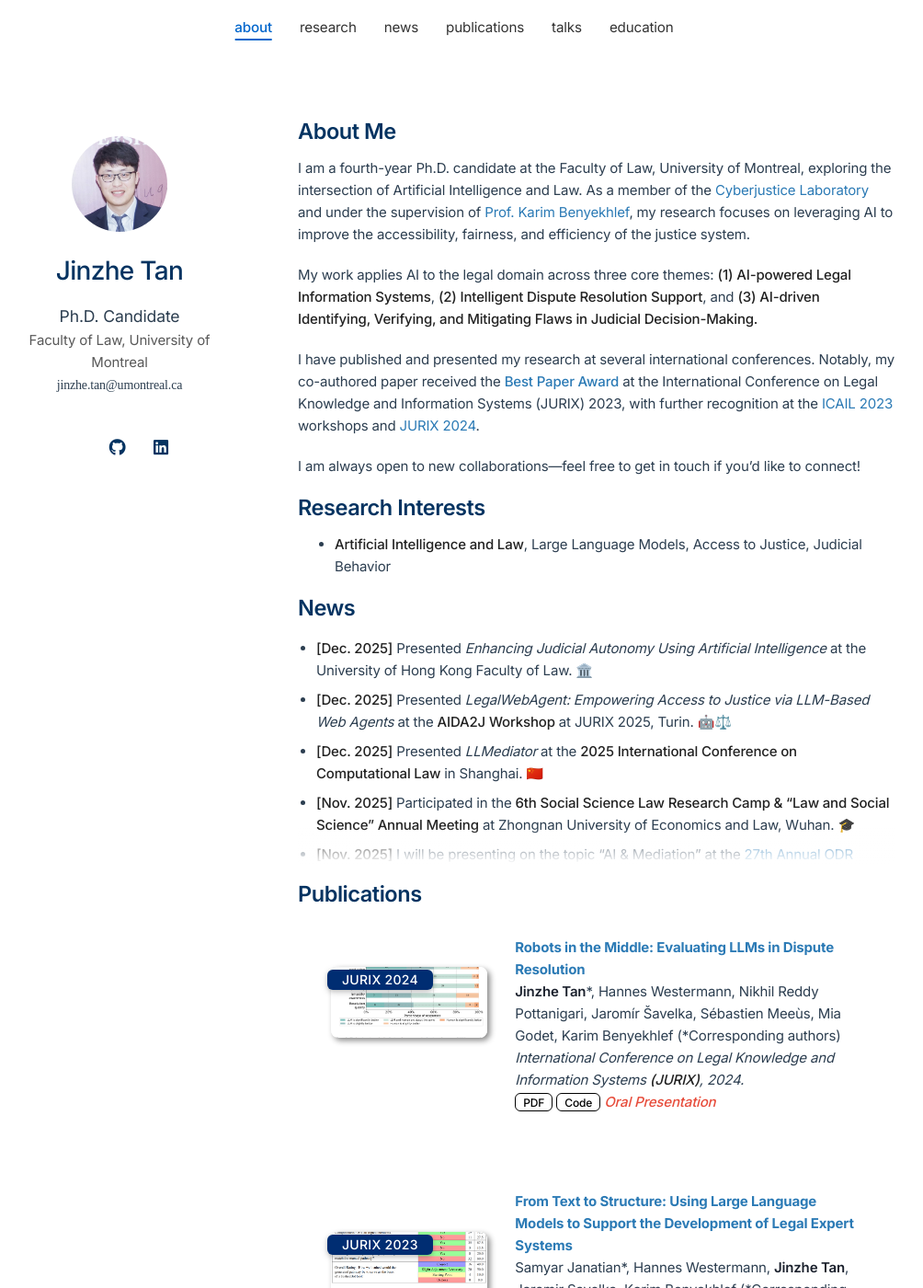
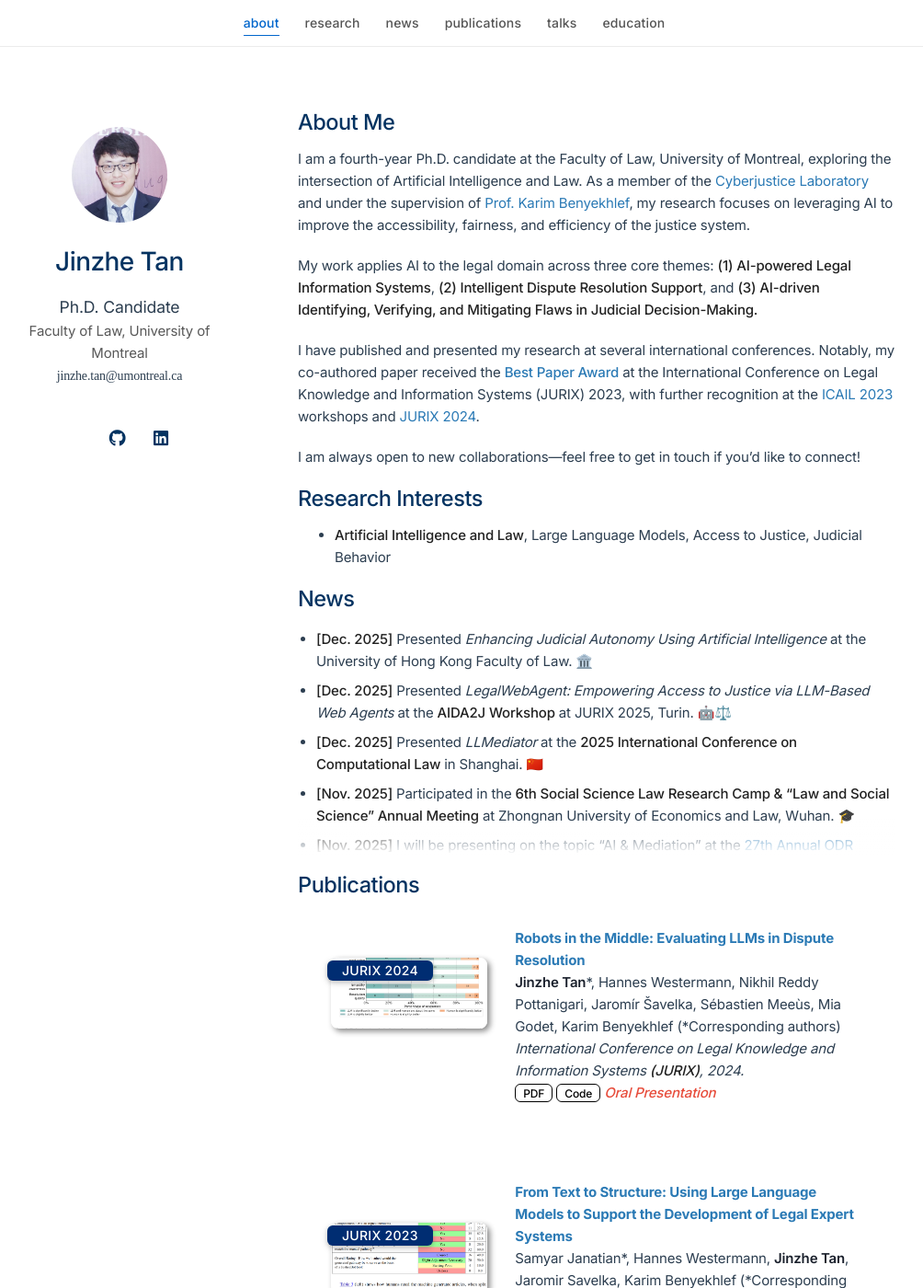
Before and after one commit to JinzheTan/jinzhetan.github.io, a Jekyll site: the page built from index.md, in a window 1280 px wide and 1400 px high. Shown: the whole window at 92% size, without its empty margins (146-1150 px from the left). Built offline with Jekyll 4.4.1, drawn with Linux system fonts in a browser that asks for light colours; nearby versions of some CDN libraries; a style sheet for code colours, icons or effects is not loaded; our own code applies the rules of GitHub Pages for plain Markdown files.

Commit message:
Revamp homepage CSS and minor layout fixes
Refactor homepage styles: consolidate CSS variables, slim down nav (height, borders, blur), add dark-mode variables, improve mobile hamburger/nav behavior and transitions, and modernize publications, news scrollbar and badge styles. Reduce layout shifts and improve accessibility (focus styles, smoother fonts) and tidy responsive rules. Add .education-logo-crop and apply object-fit cropping for education images. Also set footer width:100% in minimal-light and minimal-light-no-dark-mode SCSS files and update index.md to use the new crop class.

```diff
--- a/_layouts/homepage.html
+++ b/_layouts/homepage.html
@@ -41,211 +41,216 @@
     {% endif %}
 
     <style>
-      /* CSS Variables for theming - Optimization #10 */
       :root {
-        --nav-height: 60px;
-        --nav-bg-light: rgba(255, 255, 255, 0.95);
-        --nav-bg-dark: rgba(32, 33, 43, 0.95);
-        --nav-text-light: #333;
-        --nav-text-dark: #e0e0e0;
-        --nav-accent-light: #0066cc;
-        --nav-accent-dark: #4da6ff;
-        --nav-shadow: 0 2px 10px rgba(0, 0, 0, 0.1);
+        --nav-height: 50px;
+        --nav-text: #555;
+        --nav-text-active: #0066cc;
+        --nav-bg: rgba(255, 255, 255, 0.92);
+        --nav-border: rgba(0, 0, 0, 0.08);
+        --page-bg: #fff;
+      }
+
+      @media (prefers-color-scheme: dark) {
+        :root {
+          --nav-text: #b0b0b0;
+          --nav-text-active: #4da6ff;
+          --nav-bg: rgba(32, 33, 43, 0.92);
+          --nav-border: rgba(255, 255, 255, 0.08);
+          --page-bg: #20212b;
+        }
       }
 
       .image.avatar img {
         border-radius: 50%;
       }
 
-      /* Navigation Bar Styles */
+      /* --- Navigation --- */
       .top-nav {
         position: fixed;
         top: 0;
         left: 0;
         right: 0;
-        background: var(--nav-bg-light);
-        /* Optimization #7: Fallback for browsers without backdrop-filter support */
-        background: rgba(255, 255, 255, 0.98);
-        backdrop-filter: blur(10px);
-        -webkit-backdrop-filter: blur(10px);
+        background: var(--nav-bg);
+        backdrop-filter: blur(12px);
+        -webkit-backdrop-filter: blur(12px);
         z-index: 1000;
-        padding: 0;
-        /* Optimization #3: No shadow by default, added on scroll */
-        box-shadow: none;
-        /* Optimization #5: Fade-in animation */
-        animation: navFadeIn 0.5s ease-in;
+        border-bottom: 1px solid var(--nav-border);
         transition: box-shadow 0.3s ease;
-        /* Fix: Prevent layout shifts and bouncing */
-        min-height: 60px;
-        will-change: box-shadow;
-        /* Fix: Prevent mobile browser address bar from causing repaints */
-        -webkit-transform: translateZ(0);
-        transform: translateZ(0);
-        -webkit-backface-visibility: hidden;
-        backface-visibility: hidden;
       }
 
-      /* Optimization #5: Fade-in keyframes */
-      @keyframes navFadeIn {
-        from {
-          opacity: 0;
-          transform: translateY(-10px);
-        }
-        to {
-          opacity: 1;
-          transform: translateY(0);
-        }
-      }
-
-      /* Optimization #3: Shadow on scroll */
       .top-nav.scrolled {
-        box-shadow: var(--nav-shadow);
+        box-shadow: 0 1px 8px rgba(0, 0, 0, 0.06);
       }
 
       .nav-container {
-        max-width: 1200px;
+        max-width: 960px;
         margin: 0 auto;
-        padding: 15px 20px;
+        padding: 0 20px;
         display: flex;
         justify-content: center;
         align-items: center;
-        /* Fix: Stable height to prevent bouncing */
-        min-height: 30px;
+        height: var(--nav-height);
       }
 
-      /* Optimization #2: Hamburger menu button for mobile */
       .hamburger {
         display: none;
-        flex-direction: column;
-        cursor: pointer;
-        padding: 5px;
-        z-index: 1001;
-        /* Optimization #6: ARIA support */
         background: none;
         border: none;
+        cursor: pointer;
+        padding: 6px;
         position: absolute;
-        left: 20px;
-        transition: transform 0.2s ease;
-      }
-
-      .hamburger:hover {
-        transform: scale(1.1);
-      }
-
-      .hamburger:active {
-        transform: scale(0.95);
+        left: 16px;
+        top: 50%;
+        transform: translateY(-50%);
       }
 
       .hamburger span {
-        width: 25px;
+        display: block;
+        width: 20px;
         height: 2px;
-        background-color: var(--nav-text-light);
-        margin: 3px 0;
-        transition: all 0.3s ease;
-        border-radius: 2px;
+        background: var(--nav-text);
+        margin: 4px 0;
+        border-radius: 1px;
+        transition: all 0.25s ease;
       }
 
       .nav-links {
         display: flex;
-        gap: 30px;
+        gap: 28px;
         list-style: none;
         margin: 0;
         padding: 0;
-        /* Fix: Ensure perfect centering */
-        justify-content: center;
         align-items: center;
       }
 
       .nav-links a {
         text-decoration: none;
-        color: var(--nav-text-light);
-        font-weight: normal;
-        font-size: 0.95rem;
-        transition: color 0.3s ease, transform 0.2s ease;
+        color: var(--nav-text);
+        font-size: 0.875rem;
+        font-weight: 450;
+        letter-spacing: 0.01em;
+        padding: 4px 0;
         position: relative;
-        /* Optimization #6: Keyboard focus */
-        outline-offset: 4px;
-      }
-
-      /* Optimization #8: Subtle emphasis on 'about' */
-      .nav-links li:first-child a {
-        font-weight: 500;
+        transition: color 0.2s ease;
       }
 
       .nav-links a:hover,
-      .nav-links a:focus {
-        color: var(--nav-accent-light);
-        transform: translateY(-1px);
-      }
-
-      /* Optimization #6: Keyboard focus style */
       .nav-links a:focus-visible {
-        outline: 2px solid var(--nav-accent-light);
-        border-radius: 3px;
+        color: var(--nav-text-active);
       }
 
       .nav-links a::after {
         content: '';
         position: absolute;
+        bottom: -2px;
+        left: 0;
         width: 0;
-        height: 2px;
-        bottom: -5px;
-        left: 50%;
-        background-color: var(--nav-accent-light);
-        transition: all 0.3s ease;
-        transform: translateX(-50%);
+        height: 1.5px;
+        background: var(--nav-text-active);
+        transition: width 0.2s ease;
       }
 
       .nav-links a:hover::after,
-      .nav-links a:focus::after {
-        width: 100%;
-      }
-
-      /* Optimization #1: Active state for current section */
-      .nav-links a.active {
-        color: var(--nav-accent-light);
-      }
-
       .nav-links a.active::after {
         width: 100%;
       }
 
-      /* Optimization #4: Use CSS variable for body padding */
+      .nav-links a.active {
+        color: var(--nav-text-active);
+      }
+
+      .nav-links a:focus-visible {
+        outline: 2px solid var(--nav-text-active);
+        outline-offset: 3px;
+        border-radius: 2px;
+      }
+
       body {
         padding-top: var(--nav-height);
+        -webkit-font-smoothing: antialiased;
+        -moz-osx-font-smoothing: grayscale;
       }
 
-      /* Dark mode support - Enhanced for modern look */
-      @media (prefers-color-scheme: dark) {
-        :root {
-          --nav-bg-light: var(--nav-bg-dark);
-          --nav-text-light: var(--nav-text-dark);
-          --nav-accent-light: var(--nav-accent-dark);
+      /* --- Mobile nav --- */
+      @media (max-width: 768px) {
+        .nav-container {
+          padding: 0 16px;
+          position: relative;
         }
 
-        .top-nav {
-          /* Fix: Match page background color #20212b */
-          background: rgba(32, 33, 43, 0.98);
+        .hamburger {
+          display: block;
         }
 
-        .hamburger span {
-          background-color: var(--nav-text-dark);
+        .hamburger.active span:nth-child(1) {
+          transform: rotate(45deg) translate(4px, 4px);
+        }
+        .hamburger.active span:nth-child(2) {
+          opacity: 0;
+        }
+        .hamburger.active span:nth-child(3) {
+          transform: rotate(-45deg) translate(5px, -5px);
         }
 
-        /* Modern dark mode cards */
+        .nav-links {
+          position: fixed;
+          top: var(--nav-height);
+          left: 0;
+          right: 0;
+          flex-direction: column;
+          gap: 0;
+          background: var(--nav-bg);
+          backdrop-filter: blur(12px);
+          -webkit-backdrop-filter: blur(12px);
+          max-height: 0;
+          overflow: hidden;
+          transition: max-height 0.3s ease;
+          border-bottom: 1px solid transparent;
+        }
+
+        .nav-links.active {
+          max-height: 400px;
+          border-bottom-color: var(--nav-border);
+        }
+
+        .nav-links li {
+          list-style: none;
+        }
+
+        .nav-links a {
+          display: block;
+          padding: 12px 24px;
+          font-size: 0.9rem;
+          text-align: center;
+        }
+
+        .nav-links a::after {
+          display: none;
+        }
+
+        .nav-links a:hover,
+        .nav-links a.active {
+          background: rgba(128, 128, 128, 0.08);
+        }
+      }
+
+      /* --- Dark mode enhancements --- */
+      @media (prefers-color-scheme: dark) {
+        .top-nav.scrolled {
+          box-shadow: 0 1px 8px rgba(0, 0, 0, 0.2);
+        }
+
         .publications li:hover {
           box-shadow: 0 4px 12px rgba(255, 255, 255, 0.05);
           background: rgba(255, 255, 255, 0.03);
         }
 
-        /* Better contrast for dark mode */
         .btn:hover {
           box-shadow: 0 2px 8px rgba(255, 255, 255, 0.08);
         }
       }
 
-      /* Optimization #2: Mobile Responsive Design with Hamburger Menu */
-      /* Education section styles - moved from inline */
+      /* --- Education --- */
       .education-item {
         display: flex;
         align-items: center;
@@ -260,7 +265,12 @@
         flex-shrink: 0;
       }
 
-      /* Publications responsive image optimization */
+      .education-logo-crop {
+        object-fit: cover;
+        object-position: left center;
+      }
+
+      /* --- Publications --- */
       .publications .teaser {
         width: 100%;
         height: auto;
@@ -281,19 +291,6 @@
         margin-bottom: 15px;
       }
 
-      /* Modern UI enhancements */
-      /* Smooth text rendering */
-      body {
-        -webkit-font-smoothing: antialiased;
-        -moz-osx-font-smoothing: grayscale;
-      }
-
-      /* Modern card-like sections */
-      section {
-        background: transparent;
-      }
-
-      /* Enhanced publication cards */
       .publications li {
         transition: transform 0.2s ease, box-shadow 0.2s ease;
         padding: 1rem;
@@ -305,7 +302,17 @@
         box-shadow: 0 4px 12px rgba(0, 0, 0, 0.08);
       }
 
-      /* Modern badge styling */
+      .publications .author strong {
+        font-weight: 600;
+        color: #1a202c;
+      }
+
+      @media (prefers-color-scheme: dark) {
+        .publications .author strong {
+          color: #e0e0e0;
+        }
+      }
+
       .badge {
         font-weight: 500;
         letter-spacing: 0.02em;
@@ -326,35 +332,14 @@
         box-shadow: 0 2px 8px rgba(0, 0, 0, 0.12);
       }
 
-      /* Modern heading styles */
-      h1 {
-        letter-spacing: -0.025em;
-      }
-
-      h2 {
-        letter-spacing: -0.02em;
-        font-weight: 600;
-      }
-
-      /* Enhanced author name in publications */
-      .publications .author strong {
-        font-weight: 600;
-        color: #1a202c;
-      }
-
-      @media (prefers-color-scheme: dark) {
-        .publications .author strong {
-          color: #e0e0e0;
-        }
-      }
-
-      /* Scrollable News Section */
+      /* --- Scrollable News --- */
       .news-scroll {
         max-height: 250px;
         overflow-y: auto;
-        position: relative;
         padding-right: 4px;
         scroll-behavior: smooth;
+        scrollbar-width: thin;
+        scrollbar-color: rgba(0, 0, 0, 0.15) transparent;
       }
 
       .news-scroll ul {
@@ -367,46 +352,17 @@
         line-height: 1.6;
       }
 
-      .news-scroll::-webkit-scrollbar {
-        width: 4px;
+      .news-scroll::-webkit-scrollbar { width: 4px; }
+      .news-scroll::-webkit-scrollbar-track { background: transparent; }
+      .news-scroll::-webkit-scrollbar-thumb { background: rgba(0,0,0,0.15); border-radius: 4px; }
+      .news-scroll::-webkit-scrollbar-thumb:hover { background: rgba(0,0,0,0.3); }
+
+      @media (prefers-color-scheme: dark) {
+        .news-scroll { scrollbar-color: rgba(255,255,255,0.15) transparent; }
+        .news-scroll::-webkit-scrollbar-thumb { background: rgba(255,255,255,0.15); }
+        .news-scroll::-webkit-scrollbar-thumb:hover { background: rgba(255,255,255,0.3); }
       }
 
-      .news-scroll::-webkit-scrollbar-track {
-        background: transparent;
-        border-radius: 4px;
-      }
-
-      .news-scroll::-webkit-scrollbar-thumb {
-        background: rgba(0, 0, 0, 0.15);
-        border-radius: 4px;
-      }
-
-      .news-scroll::-webkit-scrollbar-thumb:hover {
-        background: rgba(0, 0, 0, 0.3);
-      }
-
-      @media (prefers-color-scheme: dark) {
-        .news-scroll::-webkit-scrollbar-thumb {
-          background: rgba(255, 255, 255, 0.15);
-        }
-        .news-scroll::-webkit-scrollbar-thumb:hover {
-          background: rgba(255, 255, 255, 0.3);
-        }
-      }
-
-      /* Firefox scrollbar */
-      .news-scroll {
-        scrollbar-width: thin;
-        scrollbar-color: rgba(0, 0, 0, 0.15) transparent;
-      }
-
-      @media (prefers-color-scheme: dark) {
-        .news-scroll {
-          scrollbar-color: rgba(255, 255, 255, 0.15) transparent;
-        }
-      }
-
-      /* Bottom fade overlay to indicate more content */
       .news-scroll-wrapper {
         position: relative;
         margin-bottom: 20px;
@@ -419,38 +375,19 @@
         left: 0;
         right: 0;
         height: 40px;
-        background: linear-gradient(to bottom, transparent, #fff);
+        background: linear-gradient(to bottom, transparent, var(--page-bg));
         pointer-events: none;
         transition: opacity 0.3s ease;
-        border-radius: 0 0 4px 4px;
       }
 
       .news-scroll-wrapper.scrolled-bottom::after {
         opacity: 0;
       }
 
-      @media (prefers-color-scheme: dark) {
-        .news-scroll-wrapper::after {
-          background: linear-gradient(to bottom, transparent, #20212b);
-        }
-      }
+      @media (max-width: 768px) {
+        .news-scroll { max-height: 200px; }
 
-      @media (max-width: 768px) {
-        .news-scroll {
-          max-height: 200px;
-        }
-      }
-
-      /* Smooth transitions for all interactive elements */
-      a, button, .nav-links a {
-        transition: all 0.2s cubic-bezier(0.4, 0, 0.2, 1);
-      }
-
-      @media (max-width: 768px) {
-        /* Publications mobile optimization */
-        .publications .pub-row {
-          flex-direction: column;
-        }
+        .publications .pub-row { flex-direction: column; }
 
         .publications .col-sm-3,
         .publications .col-sm-9 {
@@ -469,134 +406,13 @@
           max-width: 300px;
           margin: 0 auto;
         }
-
-        .nav-container {
-          padding: 10px 15px;
-          position: relative;
-          justify-content: center;
-          min-height: 30px;
-        }
-
-        .hamburger {
-          display: flex;
-          padding: 3px;
-          /* Fix: Ensure hamburger stays in position */
-          flex-shrink: 0;
-        }
-
-        .hamburger span {
-          width: 22px;
-          height: 2px;
-        }
-
-        .nav-links {
-          position: fixed;
-          top: 60px;
-          left: 0;
-          right: 0;
-          flex-direction: column;
-          gap: 0;
-          background: rgba(255, 255, 255, 0.98);
-          backdrop-filter: blur(10px);
-          -webkit-backdrop-filter: blur(10px);
-          padding: 0;
-          max-height: 0;
-          overflow: hidden;
-          transition: max-height 0.3s ease, padding 0.3s ease, box-shadow 0.3s ease, border-bottom 0.3s ease;
-          box-shadow: none;
-          z-index: 999;
-          border-bottom: none;
-          /* Fix: Prevent layout shift */
-          will-change: max-height;
-        }
-
-        .nav-links.active {
-          max-height: 500px;
-          padding: 15px 20px;
-          box-shadow: 0 2px 10px rgba(0, 0, 0, 0.1);
-          border-bottom: 1px solid rgba(0, 0, 0, 0.1);
-          /* Fix: Center align all items */
-          align-items: center;
-          justify-content: center;
-        }
-
-        .nav-links li {
-          width: 100%;
-          text-align: center;
-          padding: 0;
-          margin: 0;
-          border-bottom: 1px solid rgba(0,0,0,0.08);
-          list-style: none;
-          /* Fix: Ensure items are fully centered */
-          display: flex;
-          justify-content: center;
-          align-items: center;
-        }
-
-        .nav-links li:last-child {
-          border-bottom: none;
-        }
-
-        .nav-links a {
-          font-size: 1rem;
-          display: block;
-          padding: 14px 20px;
-          width: 100%;
-          border-radius: 6px;
-          margin: 2px 0;
-          /* Fix: Ensure text is perfectly centered */
-          text-align: center;
-        }
-
-        .nav-links a:hover,
-        .nav-links a:focus {
-          background: rgba(0, 0, 0, 0.05);
-        }
-
-        .nav-links a.active {
-          background: rgba(49, 130, 206, 0.1);
-          color: var(--nav-accent-light);
-        }
-
-        /* Hamburger animation when active */
-        .hamburger.active span:nth-child(1) {
-          transform: rotate(45deg) translate(5px, 5px);
-        }
-
-        .hamburger.active span:nth-child(2) {
-          opacity: 0;
-        }
-
-        .hamburger.active span:nth-child(3) {
-          transform: rotate(-45deg) translate(7px, -6px);
-        }
       }
 
-      @media (prefers-color-scheme: dark) and (max-width: 768px) {
-        .nav-links {
-          /* Fix: Match page background color #20212b */
-          background: rgba(32, 33, 43, 0.98);
-          backdrop-filter: blur(10px);
-          -webkit-backdrop-filter: blur(10px);
-        }
-
-        .nav-links.active {
-          box-shadow: 0 2px 10px rgba(0, 0, 0, 0.3);
-          border-bottom-color: rgba(255, 255, 255, 0.1);
-        }
-
-        .nav-links li {
-          border-bottom-color: rgba(255,255,255,0.08);
-        }
-
-        .nav-links a:hover,
-        .nav-links a:focus {
-          background: rgba(255, 255, 255, 0.1);
-        }
-
-        .nav-links a.active {
-          background: rgba(77, 166, 255, 0.15);
-          color: var(--nav-accent-dark);
+      /* --- Text alignment: consistent padding on mobile --- */
+      @media print, screen and (max-width: 960px) {
+        section {
+          padding-left: 0 !important;
+          padding-right: 0 !important;
         }
       }
   </style>
--- a/_sass/minimal-light-no-dark-mode.scss
+++ b/_sass/minimal-light-no-dark-mode.scss
@@ -413,6 +413,7 @@ footer {
     border-width:1px 0;
     padding:20px 0;
     margin:0 0 20px;
+    width:100%;
   }
 
   header a small {
--- a/_sass/minimal-light.scss
+++ b/_sass/minimal-light.scss
@@ -492,6 +492,7 @@ footer {
     border-width:1px 0;
     padding:20px 0;
     margin:0 0 20px;
+    width:100%;
   }
 
   header a small {
--- a/index.md
+++ b/index.md
@@ -49,7 +49,7 @@ I am always open to new collaborations—feel free to get in touch if you'd like
 </div>
 
 <div class="education-item">
-  <img src="./assets/img/logo_sapienza.png" alt="Sapienza University of Rome Logo" class="education-logo">
+  <img src="./assets/img/logo_sapienza.png" alt="Sapienza University of Rome Logo" class="education-logo education-logo-crop">
   <div>
     M.A. in European Law, Sapienza University of Rome (2019 - 2021)
   </div>
```
Also changed, not shown: other parts of _layouts/homepage.html (+0 -1 lines).
